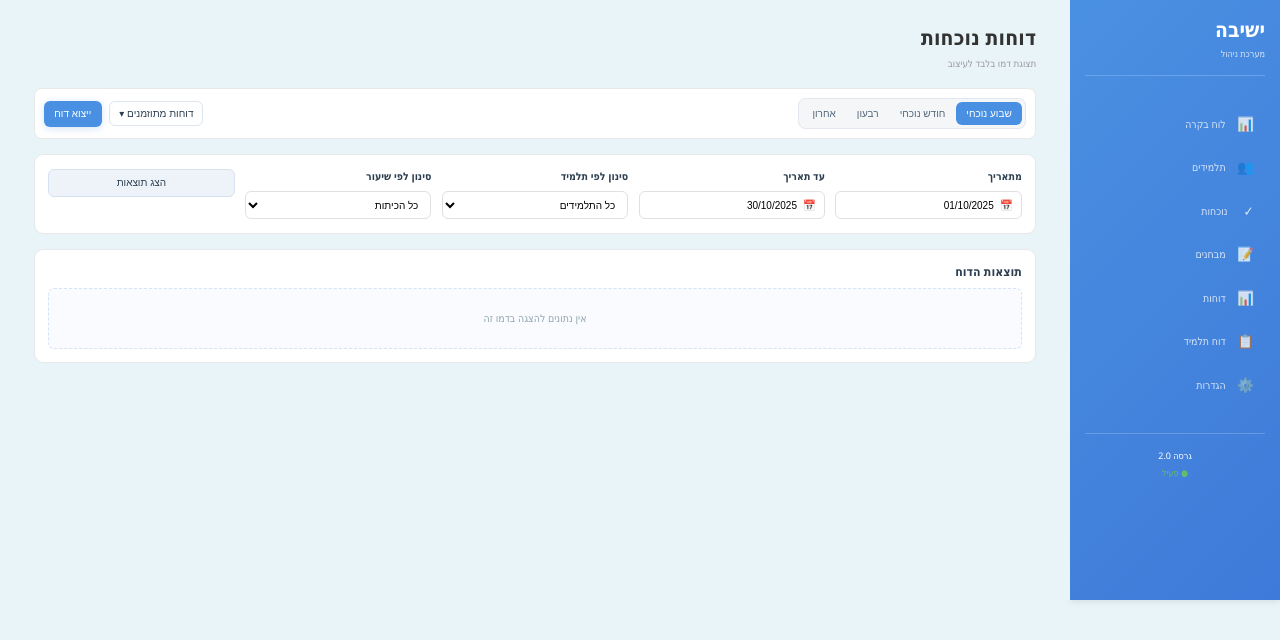
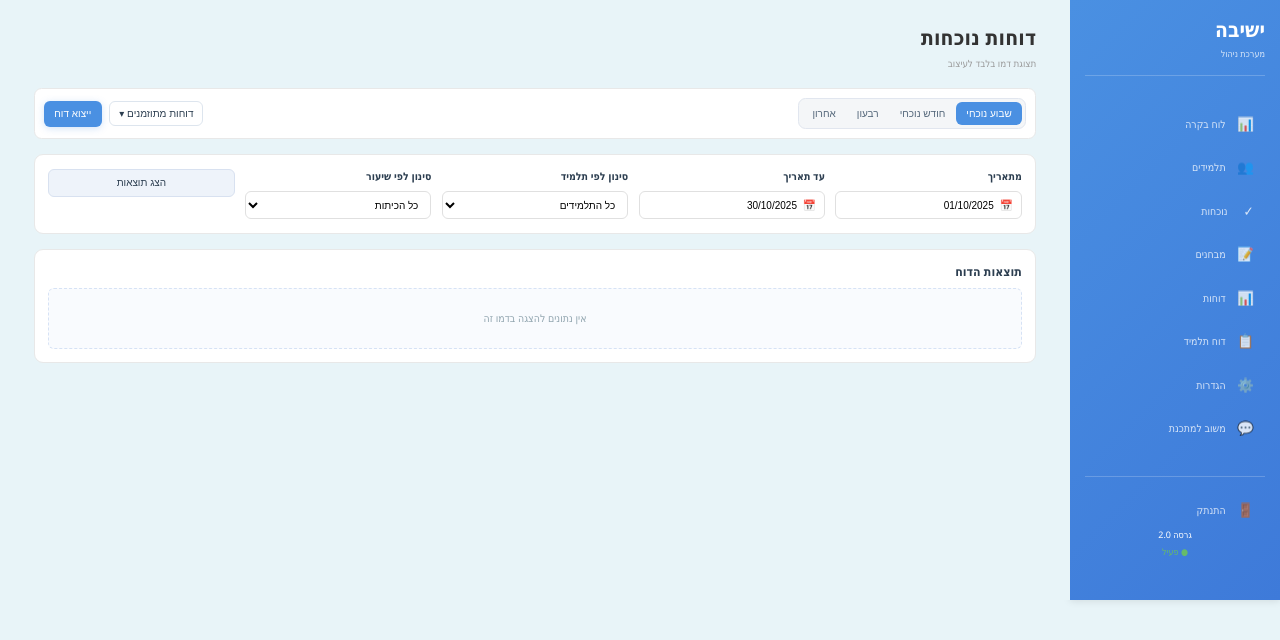
Before and after one commit to shalomfr/yeshiva-management, a Flask app: page /demo-report in a window 1280 px wide. Shown: the top 640 px of the page. Run offline with Flask 3, Linux system fonts and the light colour scheme.

Commit message:
Add feedback and logout links to sidebar

```diff
--- a/templates/base.html
+++ b/templates/base.html
@@ -54,9 +54,17 @@
                     <span class="nav-icon">⚙️</span>
                     <span class="nav-text">הגדרות</span>
                 </a>
+                <a href="/feedback" class="nav-item {% if request.endpoint == 'feedback' %}active{% endif %}">
+                    <span class="nav-icon">💬</span>
+                    <span class="nav-text">משוב למתכנת</span>
+                </a>
             </nav>
 
             <div class="sidebar-footer">
+                <a href="/logout" class="nav-item logout-btn">
+                    <span class="nav-icon">🚪</span>
+                    <span class="nav-text">התנתק</span>
+                </a>
                 <div class="version-info">
                     <p>גרסה 2.0</p>
                     <p class="status">● פעיל</p>
```
